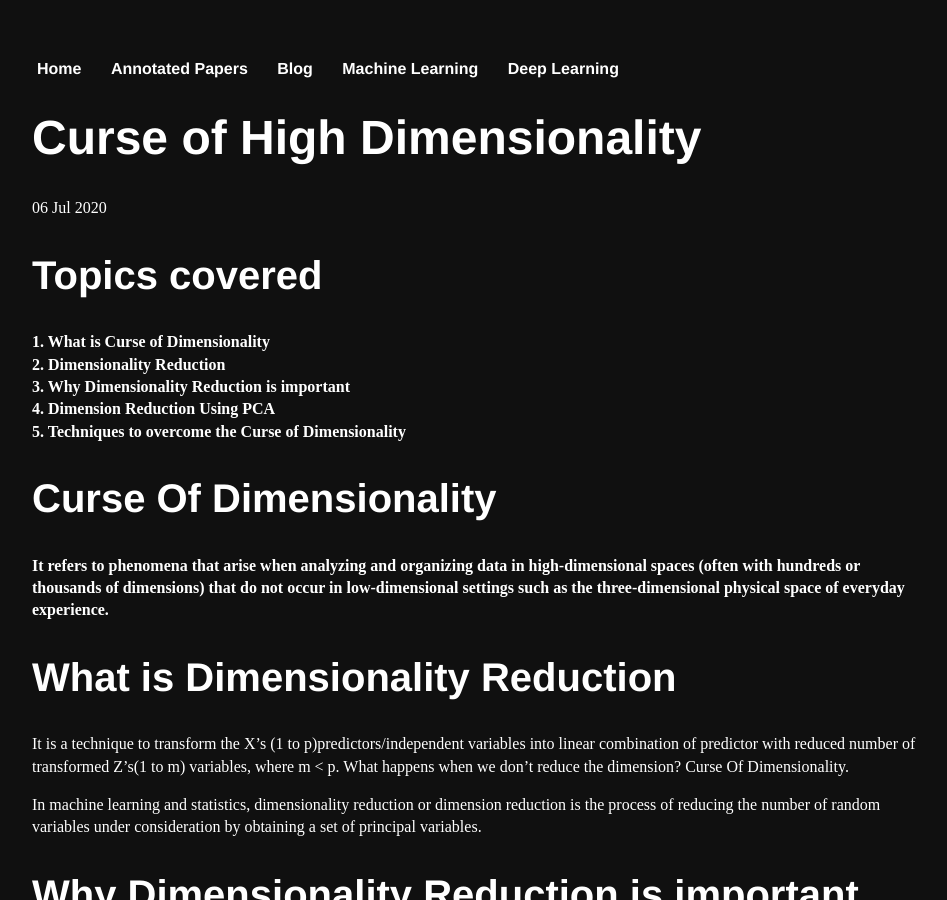
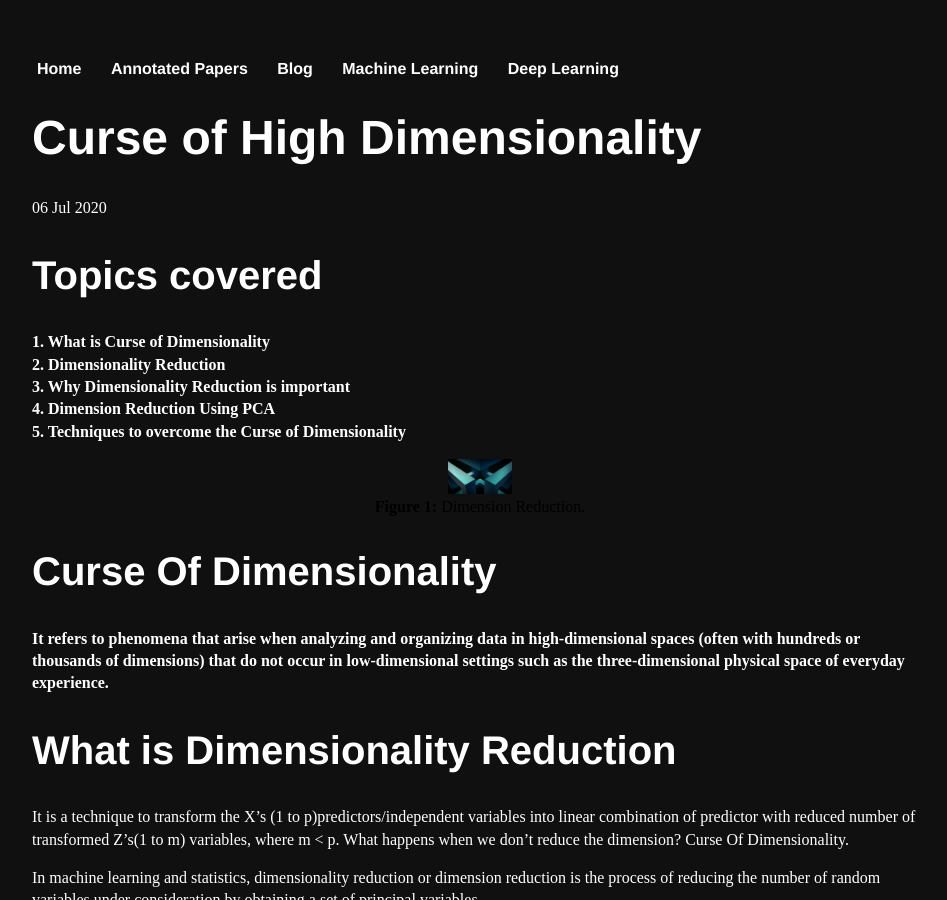
Before and after one commit to Mayurji/mayurji.github.io, a Jekyll site: the page built from _posts/2020-07-06-HighDimension.markdown, in a window 1280 px wide and 900 px high. Shown: the whole window, without its empty margins (160-1107 px from the left). Built offline with Jekyll 4.4.1, drawn with Linux system fonts in a browser that asks for light colours; nearby versions of some CDN libraries; library files that are not in the unit come from our copies; comment, search, counter and statistics services are not loaded.

Commit message:
Update 2020-07-06-HighDimension.markdown

```diff
--- a/_posts/2020-07-06-HighDimension.markdown
+++ b/_posts/2020-07-06-HighDimension.markdown
@@ -14,6 +14,11 @@ date:   2020-07-06 13:43:52 +0530
 **3. Why Dimensionality Reduction is important**\
 **4. Dimension Reduction Using PCA**\
 **5. Techniques to overcome the Curse of Dimensionality**
+
+<center>
+<img src="{{site.url}}/assets/images/highdimension/highdimension.jpeg" class="post-body" style="zoom: 5%; background-color:#DCDCDC;" /><br>
+<b>Figure 1:</b> Dimension Reduction.
+</center>
 
 ## **Curse Of Dimensionality**
 
```
